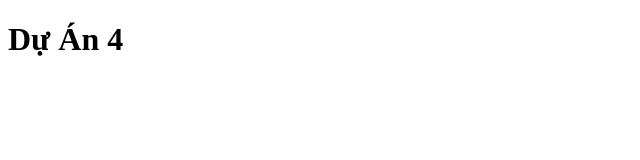
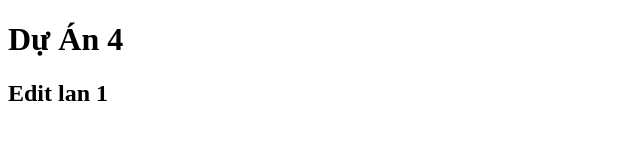
Before and after one commit to FionaBui/Project4, a plain HTML site: page index.html in a window 1280 px wide. Shown: the whole page, without its empty margins (0-640 px from the left). Drawn offline with Linux system fonts and the light colour scheme.

Commit message:
commit 1

```diff
--- a/index.html
+++ b/index.html
@@ -7,5 +7,6 @@
   </head>
   <body>
     <h1>Dự Án 4</h1>
+    <h2>Edit lan 1</h2>
   </body>
 </html>
```
